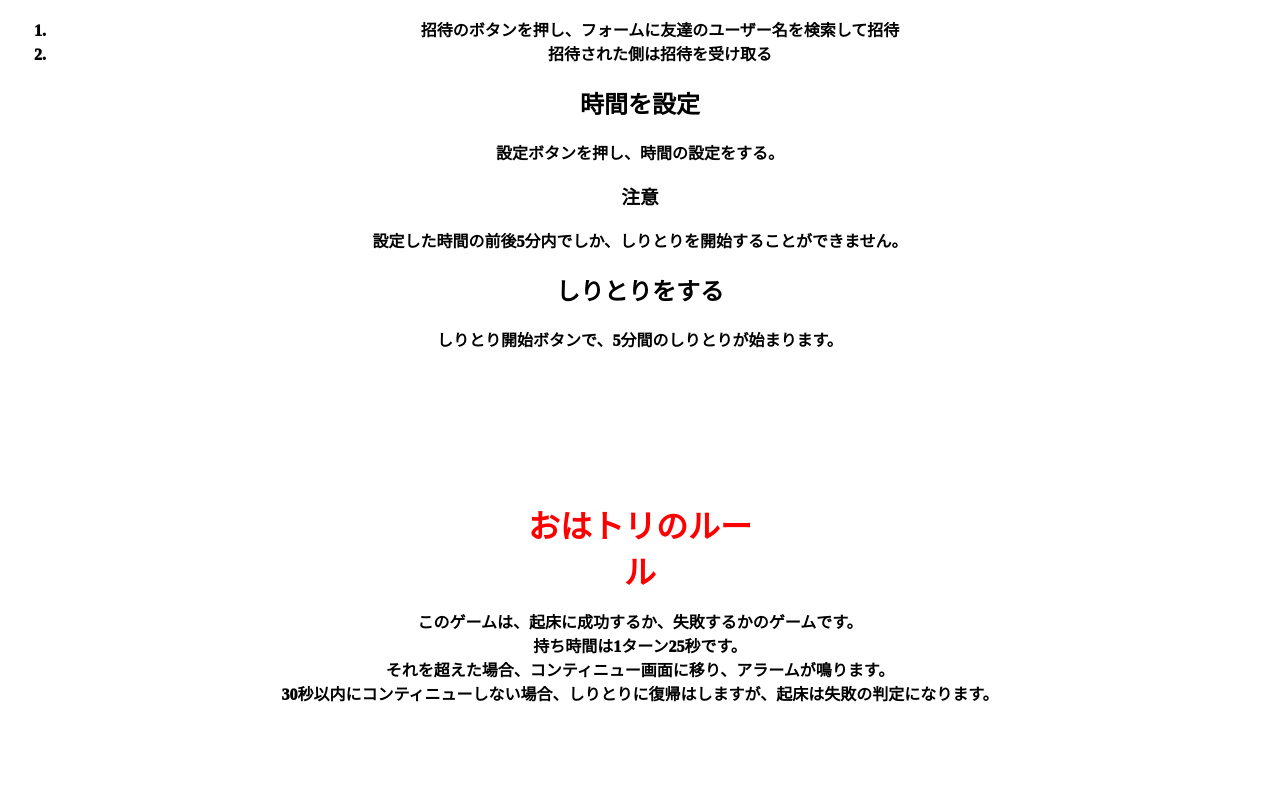
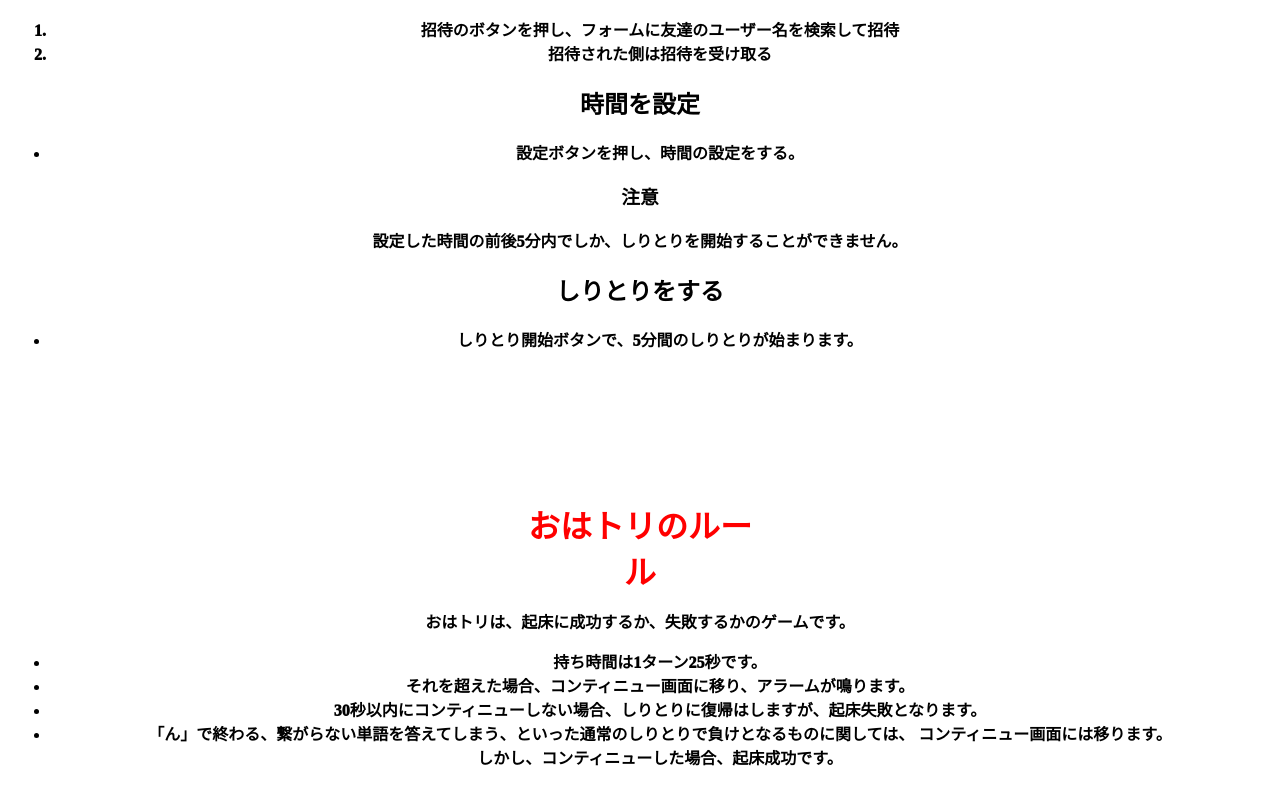
Before and after one commit to Penguin-Island/-, a website built with webpack: page fe/assets/rule/index.html in a window 1280 px wide. Shown: the part 254-1039 px from the top of the page. Before the commit the page ends 975 px from the top, so only its background shows below. Built offline with nearby package versions, Linux system fonts and the light colour scheme; no server answers; a web font is replaced by a local one.

Commit message:
文章追加

```diff
--- a/fe/assets/rule/index.html
+++ b/fe/assets/rule/index.html
@@ -1,11 +1,13 @@
 <!DOCTYPE html>
 <html>
+
 <head>
     <meta charset="utf-8" />
     <title>使い方</title>
     <meta name="viewport" content="width=device-width" />
     <link rel="stylesheet" href="style.css" />
 </head>
+
 <body>
     <h1>使い方</h1>
     <h2>対戦相手を登録</h2>
@@ -14,17 +16,27 @@
         <li>招待された側は招待を受け取る</li>
     </ol>
     <h2>時間を設定</h2>
-        <p>設定ボタンを押し、時間の設定をする。</p>
+    <ul>
+        <li>設定ボタンを押し、時間の設定をする。</li>
+    </ul>
     <h3>注意</h3>
     <p>設定した時間の前後5分内でしか、しりとりを開始することができません。</p>
     <h2>しりとりをする</h2>
-        <p>しりとり開始ボタンで、5分間のしりとりが始まります。</p>
+    <ul>
+        <li>しりとり開始ボタンで、5分間のしりとりが始まります。</li>
+    </ul>
 
     <h1>おはトリのルール</h1>
-        <p>このゲームは、起床に成功するか、失敗するかのゲームです。<br>
-            持ち時間は1ターン25秒です。<br>
-            それを超えた場合、コンティニュー画面に移り、アラームが鳴ります。<br>
-            30秒以内にコンティニューしない場合、しりとりに復帰はしますが、起床は失敗の判定になります。
-        </p>
+    <p>おはトリは、起床に成功するか、失敗するかのゲームです。</p>
+    <ul>
+        <li>持ち時間は1ターン25秒です。</li>
+        <li>それを超えた場合、コンティニュー画面に移り、アラームが鳴ります。</li>
+        <li>30秒以内にコンティニューしない場合、しりとりに復帰はしますが、起床失敗となります。</li>
+        <li>「ん」で終わる、繋がらない単語を答えてしまう、といった通常のしりとりで負けとなるものに関しては、
+            コンティニュー画面には移ります。<br>
+            しかし、コンティニューした場合、起床成功です。
+        </li>
+    </ul>
 </body>
+
 </html>
```
Lines whose indentation alone changed are shown as unchanged.
